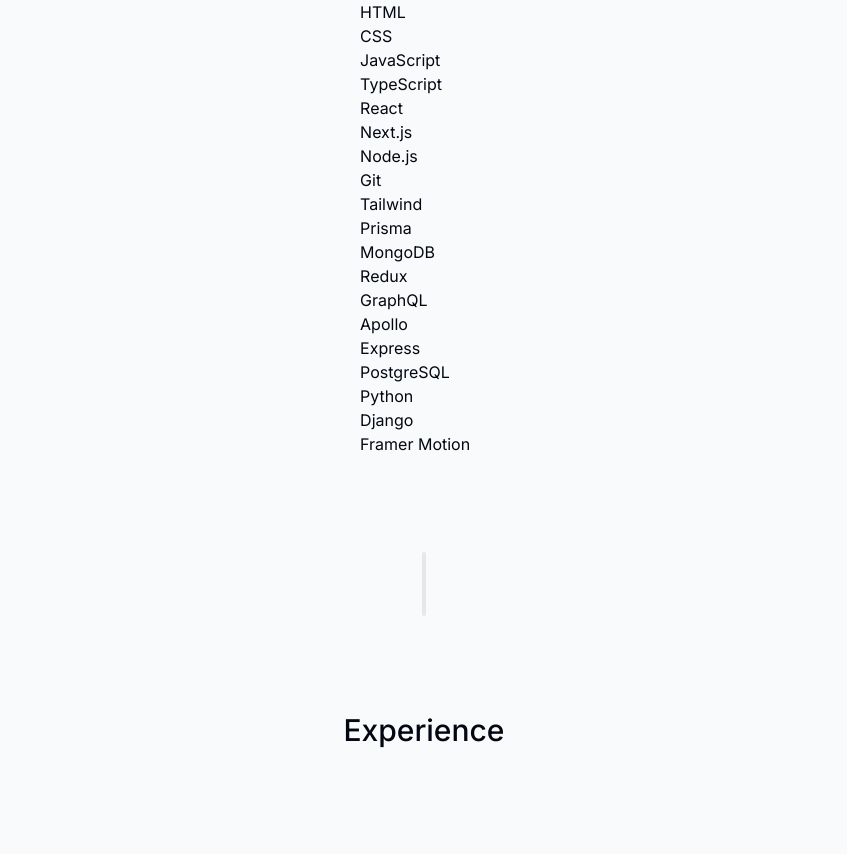
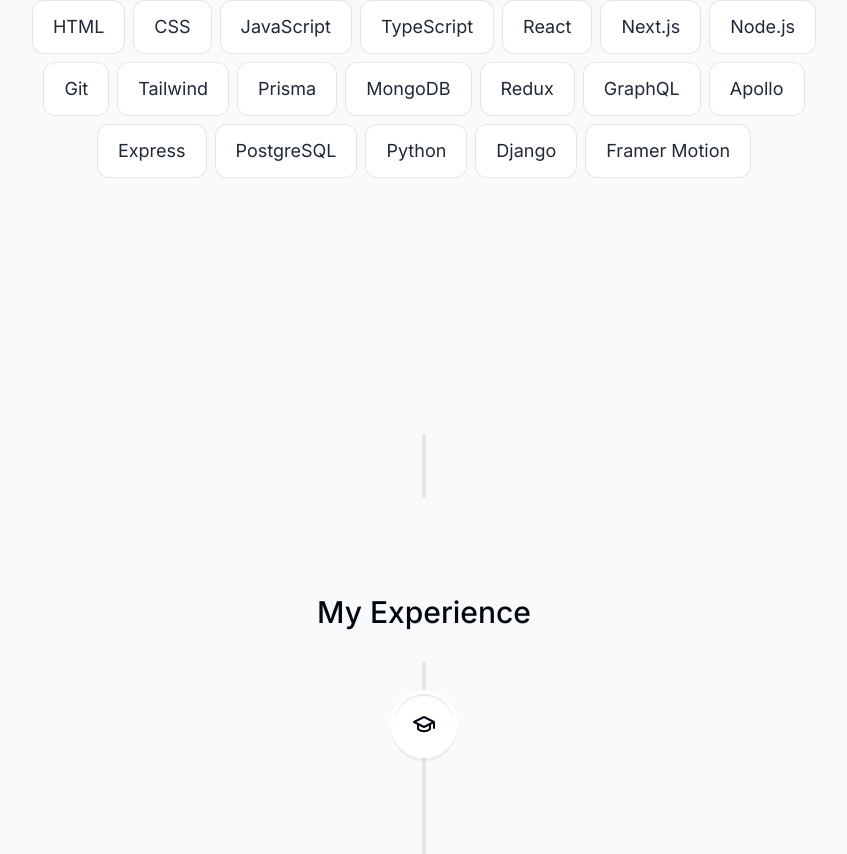
Before and after one commit to everybodyloveshaggis/cv-site-nextjs, a Next.js app: page / in a window 1280 px wide. Shown: the part 3046-3900 px from the top of the page, without its empty margins (216-1063 px from the left). Built offline with nearby package versions, Linux system fonts and the light colour scheme.

Commit message:
thanks to https://github.com/stephane-monnot/react-vertical-timeline/issues/166#issuecomment-1752152276 solution timeline now works

```diff
--- a/app/globals.css
+++ b/app/globals.css
@@ -1,3 +1,7 @@
 @tailwind base;
 @tailwind components;
 @tailwind utilities;
+
+html {
+    --line-color: #e5e7eb;
+}
--- a/components/experience.tsx
+++ b/components/experience.tsx
@@ -1,15 +1,57 @@
+"use client"
 import React from 'react'
+import SectionHeading from './section-heading';
+import { VerticalTimeline, VerticalTimelineElement } from 'react-vertical-timeline-component';
+import 'react-vertical-timeline-component/style.min.css';
+import { experiencesData } from '../lib/data'
 import { useSectionInView } from '../lib/hooks';
-import SectionHeading from './section-heading';
+import { useInView } from 'react-intersection-observer';
+
 
 export default function Experience() {
-    const { ref } =  useSectionInView('Experience');
+  const { ref } = useSectionInView('Experience');
 
   return (
     <section
-    ref={ref}
-    id='Experience'>
-        <SectionHeading>Experience</SectionHeading>
+      ref={ref}
+      id='experience'>
+      <SectionHeading>My Experience</SectionHeading>
+      <VerticalTimeline lineColor=''>
+      {experiencesData.map((item, index) => {
+          const { ref, inView } = useInView({
+            triggerOnce: true,
+          });
+          return (
+            <div key={index} ref={ref} className="vertical-timeline-element">
+              <VerticalTimelineElement
+                contentStyle={{
+                  background: '#f3f4f6',
+                  boxShadow: 'none',
+                  border: '1px solid rgba(0, 0, 0, 0.05)',
+                  textAlign: 'left',
+                  padding: '1.3rem 2rem',
+                }}
+                contentArrowStyle={{
+                  borderRight: '0.4rem solid #9ca3af',
+                }}
+                visible={inView}
+                date={item.date}
+                icon={item.icon}
+                iconStyle={{
+                  background: 'white',
+                  fontSize: '1.5rem',
+                }}
+              >
+                <h3 className="font-semibold capitalize">{item.title}</h3>
+                <p className="!mt-0 font-normal">{item.location}</p>
+                <p className="!mt-1 !font-normal text-gray-700">
+                  {item.description}
+                </p>
+              </VerticalTimelineElement>
+            </div>
+          );
+        })}
+      </VerticalTimeline>
     </section>
   )
 }
--- a/components/skills.tsx
+++ b/components/skills.tsx
@@ -1,18 +1,46 @@
-import React from 'react'
-import SectionHeading from './section-heading'
-import { skillsData } from '../lib/data'
+import React from 'react';
+import { skillsData } from '../lib/data';
 import { useSectionInView } from '../lib/hooks';
+import { animate, motion } from 'framer-motion'
+import SectionHeading from './section-heading';
+
+const fadeInAnimationVariance ={
+  initial: {
+    opacity: 0,
+    y:100,
+  },
+  animate: (index: number) => ({
+    opacity: 1,
+    y: 0,
+    transition: {
+      delay: 0.05*index,
+    },
+  }),
+};
 
 export default function Skills() {
+
 const { ref } =  useSectionInView('Skills');
 
   return (
-    <section ref={ref} id='skills'>
+    <section className='mb-28 max-w-[53rem] scroll-mt-28 text-center sm:mb-40'
+    ref={ref}
+    id='skills'>
         <SectionHeading>My Skills</SectionHeading>
-        <ul>
+        <ul className='flex flex-wrap justify-center gap-2 text-lg text-gray-800'>
             {
                 skillsData.map((skill,index) => (
-                  <li key={index}>{skill}</li>
+                  <motion.li className='bg-white border border-black/[0.1] rounded-xl px-5 py-3'
+                  key={index}
+                  variants={fadeInAnimationVariance}
+                  initial="initial"
+                  whileInView="animate"
+                  viewport={
+                  {
+                    once: true
+                  }
+                  }
+                  custom={index}>{skill}</motion.li>
                 ))
             }
         </ul>
--- a/package.json
+++ b/package.json
@@ -16,12 +16,14 @@
     "react-dom": "^18",
     "react-icons": "^4.12.0",
     "react-intersection-observer": "^9.8.1",
+    "react-vertical-timeline-component": "^3.6.0",
     "sharp": "^0.33.3"
   },
   "devDependencies": {
     "@types/node": "^20",
     "@types/react": "^18",
     "@types/react-dom": "^18",
+    "@types/react-vertical-timeline-component": "^3.3.6",
     "autoprefixer": "^10.0.1",
     "eslint": "^8",
     "eslint-config-next": "14.0.3",
```
Also changed, not shown: 1 other file (tests, documents, lock files or other folders).
